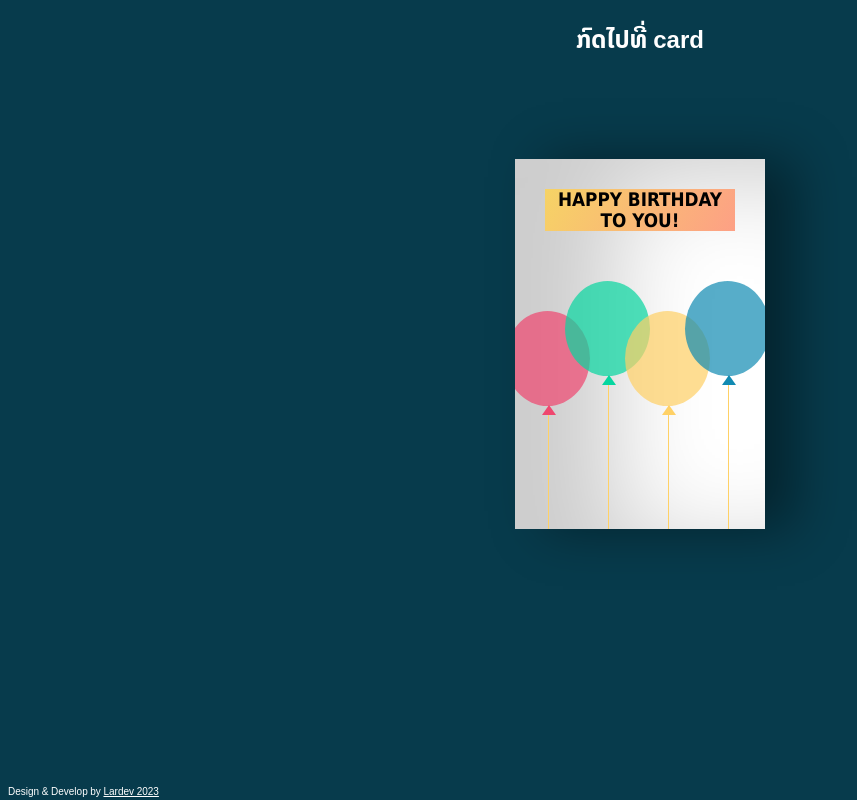
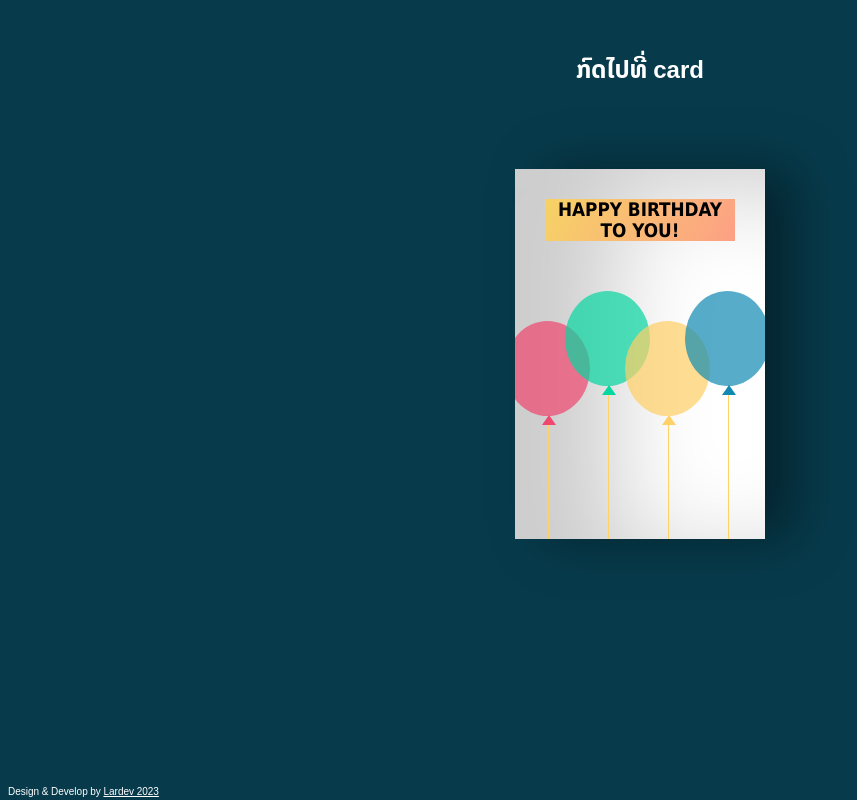
Before and after one commit to Kongphet2492/nanar-birthday, a plain HTML site: page index.html in a window 1280 px wide. Shown: the whole page, without its empty margins (0-857 px from the left). Drawn offline with Linux system fonts and the light colour scheme; a web font is replaced by a local one.

Commit message:
first commit

```diff
--- a/index.html
+++ b/index.html
@@ -28,7 +28,7 @@
 <div class="cardInside">
     <h3 class="back">ສຸກສັນວັນເກີດເດີ...!</h3>
     <p contenteditable="true">Dear Nar,</p>
-    <p contenteditable="true">ປີນີ້ຂໍໃຫ້ເປັນປີທີ່ດີສໍາລັບເຈົ້າເດີ ຂໍໃຫ້ປະສົບຜົນສໍາເລັດກັບທຸກສິ່ງທີ່ປາຖະໜາ ມີຄວາມສຸກຫຼາຍໆ ສຸຂະພາບແຂງແຮງ ເຮັງໆ ລວຍໆຕະຫຼອດປີ ແລະ ຕະຫຼອດໄປ.</p>
+    <p contenteditable="true">ປີນີ້ຂໍໃຫ້ເປັນປີທີ່ດີສໍາລັບເຈົ້າເດີ <br>ຂໍໃຫ້ປະສົບຜົນສໍາເລັດກັບທຸກສິ່ງທີ່ປາຖະໜາ <br>ມີຄວາມສຸກຫຼາຍໆ ສຸຂະພາບແຂງແຮງ ເຮັງໆ ລວຍໆຕະຫຼອດປີ ແລະ ຕະຫຼອດໄປ.</p>
     <p contenteditable="true">♥️ ຮັກເຈົ້າສະເໝີເດີ ♥️</p>
 
     <audio controls autoplay>
--- a/style.css
+++ b/style.css
@@ -12,13 +12,14 @@ body {
  display: flex;
  align-items: center;
  justify-content: center;
- margin-top: 100px;
+ margin-top: 80px;
 }
 
 h2 {
  animation: 1s blink linear infinite;
  display: flex;
  justify-content: center;
+ margin-top: 50px;
 }
 
 .birthdayCard {
@@ -142,7 +143,7 @@ h2 {
 }
 
 audio{
-    /* position: relative; */
+    position: relative;
     padding-top: 5px;
     border-color: #ef476f;
     margin: 3px;
```
